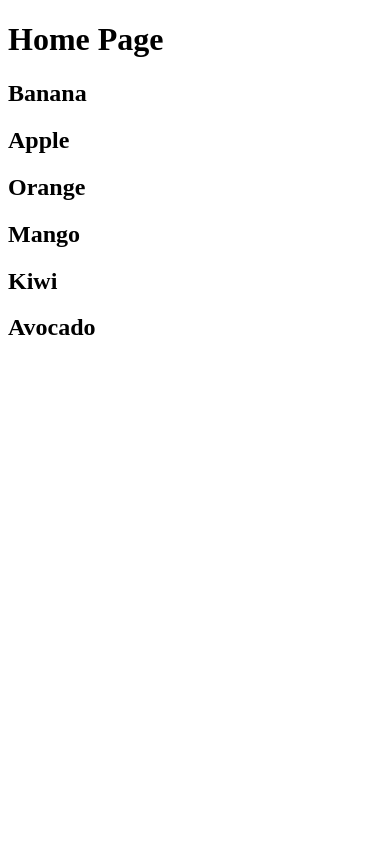
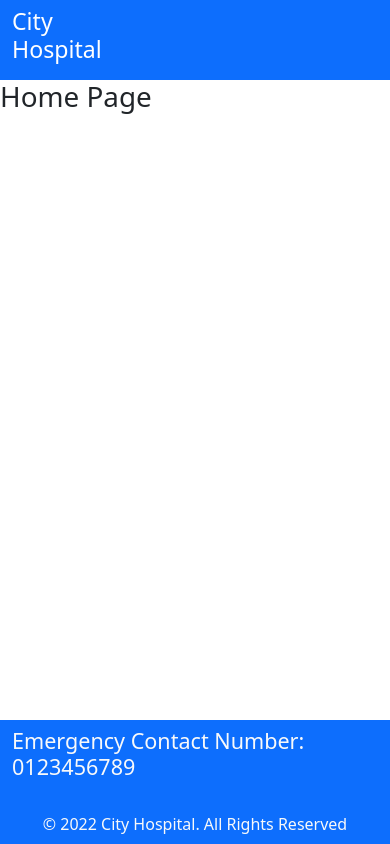
Before and after one commit to RahulRajeev88/Python_Django, a Django app: page / in a window 390 px wide. Run offline with Django 4.2, Linux system fonts and the light colour scheme; some libraries are stand-ins or nearby versions.

Commit message:
all links added to header

```diff
--- a/home/urls.py
+++ b/home/urls.py
@@ -2,10 +2,10 @@ from django.urls import path,include
 from . import views
 
 urlpatterns = [
-   path('', views.index),
-   path('about/', views.about),
-   path('booking/', views.booking),
-   path('doctors/', views.doctors),
-   path('contact/', views.contact),
-   path('department/', views.department),
+   path('', views.index,name='home'),
+   path('about/', views.about,name='about'),
+   path('booking/', views.booking,name='booking'),
+   path('doctors/', views.doctors,name='doctors'),
+   path('contact/', views.contact,name='contact'),
+   path('department/', views.department,name='department'),
 ]
--- /dev/null
+++ b/templates/base.html
@@ -0,0 +1,86 @@
+<!DOCTYPE html>
+<html>
+
+  <head>
+    <meta charset="UTF-8">
+    <title>{%block title%} {% endblock %}</title>
+
+    <meta charset="utf-8">
+    <meta name="viewport"
+      content="width=device-width, initial-scale=1, shrink-to-fit=no">
+    <meta name="description" content="">
+    <meta name="author" content="">
+    <link rel="stylesheet"
+      href=" https://cdn.jsdelivr.net/npm/bootstrap@5.1.3/dist/css/bootstrap.min.css ">
+    <link rel="stylesheet"
+      href="https://use.fontawesome.com/releases/v5.2.0/css/all.css">
+
+  </head>
+
+  <body>
+
+    <nav class="navbar bg-primary navbar-expand-md ">
+      <div class="container">
+        <div class="col-2 text-left pl-md-0">
+          <h3 class="text-white"> City Hospital </h3>
+        </div>
+
+        <div
+          class="collapse navbar-collapse justify-content-center col-md-8 navbar-collapse-3">
+          <ul class="navbar-nav justify-content-center  fw-bold">
+            <li class="nav-item active">
+              <a class="nav-link text-white" href="{% url 'home' %}">Home </a>
+            </li>
+            <li class="nav-item">
+              <a class="nav-link text-white" href="{% url 'about' %}">About</a>
+            </li>
+            <li class="nav-item">
+              <a class="nav-link text-white" href="{% url 'booking' %}">Booking</a>
+            </li>
+            <li class="nav-item">
+              <a class="nav-link text-white" href="{% url 'doctors' %}">Doctors</a>
+            </li>
+			 <li class="nav-item">
+              <a class="nav-link text-white" href="{% url 'department' %}">Departments</a>
+            </li>
+            <li class="nav-item">
+              <a class="nav-link text-white" href="{% url 'contact' %}">Contact Us</a>
+            </li>
+          </ul>
+        </div>
+
+      </div>
+    </nav>
+
+
+
+
+    {%block content%}{% endblock %}
+
+
+
+
+    <section class="fixed-bottom">
+      <footer class="pt-2 pb-2  bg-primary text-light">
+        <div class="container">
+          <div class="row align-items-center">
+            <div class="col-12 col-md-8">
+              <h4>Emergency Contact Number: 0123456789</h4>
+            </div>
+            <div class="col-12 col-md-4 mt-4 mt-md-0 text-center text-md-end">
+              © 2022 City Hospital. All Rights Reserved
+            </div>
+          </div>
+        </div>
+      </footer>
+    </section>
+
+    <script
+      src="https://cdn.jsdelivr.net/npm/bootstrap@5.1.3/dist/js/bootstrap.bundle.min.js"
+      integrity="sha384-ka7Sk0Gln4gmtz2MlQnikT1wXgYsOg+OMhuP+IlRH9sENBO0LRn5q+8nbTov4+1p"
+      crossorigin="anonymous"></script>
+
+
+  </body>
+
+</html>
--- a/templates/index.html
+++ b/templates/index.html
@@ -1,18 +1,10 @@
-<!DOCTYPE html>
-<html lang="en">
-<head>
-    <meta charset="UTF-8">
-    <meta http-equiv="X-UA-Compatible" content="IE=edge">
-    <meta name="viewport" content="width=device-width, initial-scale=1.0">
-    <title>Home</title>
-</head>
-<body>
-    <h1>Home Page</h1>
-    {% for f in fruits %}
-        <h2>{{f}}</h2>
-    {% endfor %}
+{% extends 'base.html' %}
 
+{%block title%}
+Home
+{% endblock %}
 
+{%block content%}
 
-</body>
-</html>
+<h1>Home Page</h1>
+{% endblock %}
```
Also changed, not shown: templates/about.html (+10 -12 lines), templates/booking.html (+10 -12 lines), templates/contact.html (+10 -12 lines), templates/department.html (+10 -12 lines), templates/doctors.html (+10 -12 lines).
